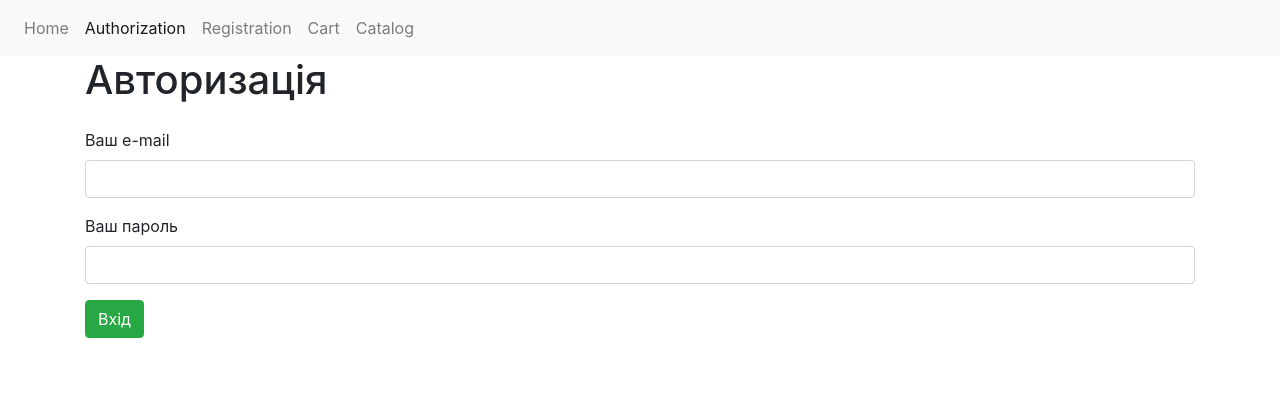
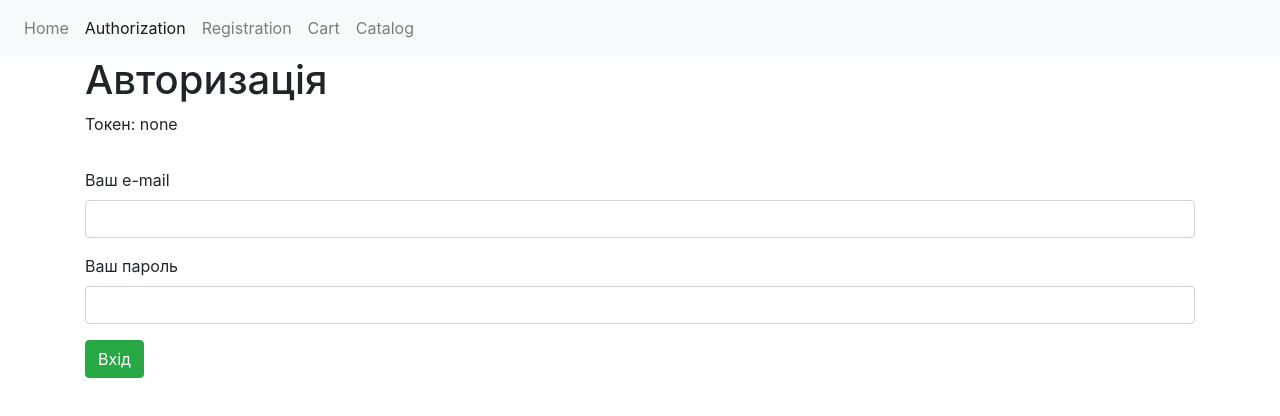
Before and after one commit to misha1737/shop24, a Vue app: page /authorization in a window 1280 px wide. Shown: the top 416 px of the page. Built offline with nearby package versions, Linux system fonts and the light colour scheme; what vue-resource would draw is missing.

Commit message:
add storage

```diff
--- a/src/main.js
+++ b/src/main.js
@@ -3,6 +3,9 @@ import App from './App.vue'
 import VueRouter from 'vue-router'
 import router from './routes'
 import VueResource from 'vue-resource'
+import store from './store'
+
+
 
 Vue.use(VueResource)
 Vue.use(VueRouter)
@@ -10,5 +13,6 @@ Vue.config.productionTip = false
 
 new Vue({
   render: h => h(App),
+    store,
     router
 }).$mount('#app')
--- a/src/pages/Authorization.vue
+++ b/src/pages/Authorization.vue
@@ -2,6 +2,7 @@
     <div>
         <div class="container">
         <h1>Авторизація</h1>
+            <p>Токен: {{token}} </p>
         <form class="pt-3" @submit.prevent="signin">
             <div class="form-group">
                 <label for="name">Ваш e-mail</label>
@@ -28,6 +29,12 @@
 
             }
         },
+        computed:{
+            token (){
+                return this.$store.getters.getAccess_token
+            }
+
+        },
         methods:{
             signin(){
                 const userData= {
@@ -38,8 +45,9 @@
                 this.$http.post('https://web-store-sample-vs.herokuapp.com/web-store/auth/signin', userData).then(response => {
                     // get body data
                     this.catalog = response.body;
-                    console.log(this.catalog.access_token);
-                    console.log(this.catalog.refresh_token);
+                    this.$store.commit('changeToken', this.catalog.access_token)
+                    console.log();
+                   // console.log(this.catalog.refresh_token);
                 }, response => {
                     if(response.body.status==400){
                         alert('Невірний логін або пароль')
@@ -47,7 +55,8 @@
                     // error callback
 
                 });
-            }
+            },
+
         }
     }
 </script>
--- /dev/null
+++ b/src/store/access.js
@@ -0,0 +1,18 @@
+export default{
+    state:{
+        access_token: 'none',
+        refresh_token: 0
+    },
+    mutations:{
+        changeToken (state, payload){
+            state.access_token = payload
+
+        }
+    },
+
+    getters:{
+        getAccess_token(state){
+            return state.access_token
+        }
+    }
+}
--- /dev/null
+++ b/src/store/index.js
@@ -0,0 +1,13 @@
+import Vue from 'vue'
+import Vuex from 'vuex'
+import access from './access'
+
+Vue.use(Vuex)
+export default new Vuex.Store({
+    modules:{
+        access
+    }
+
+
+
+})
```
